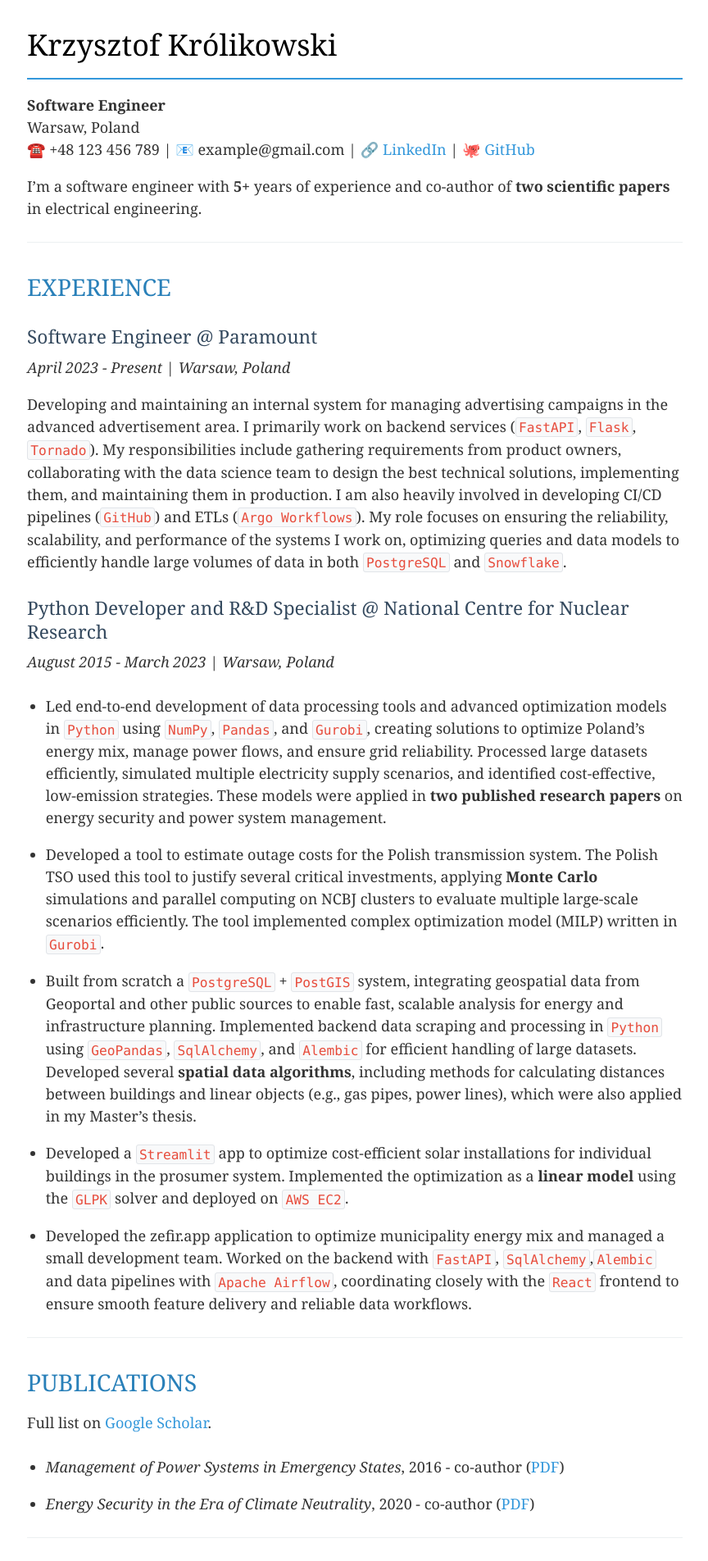
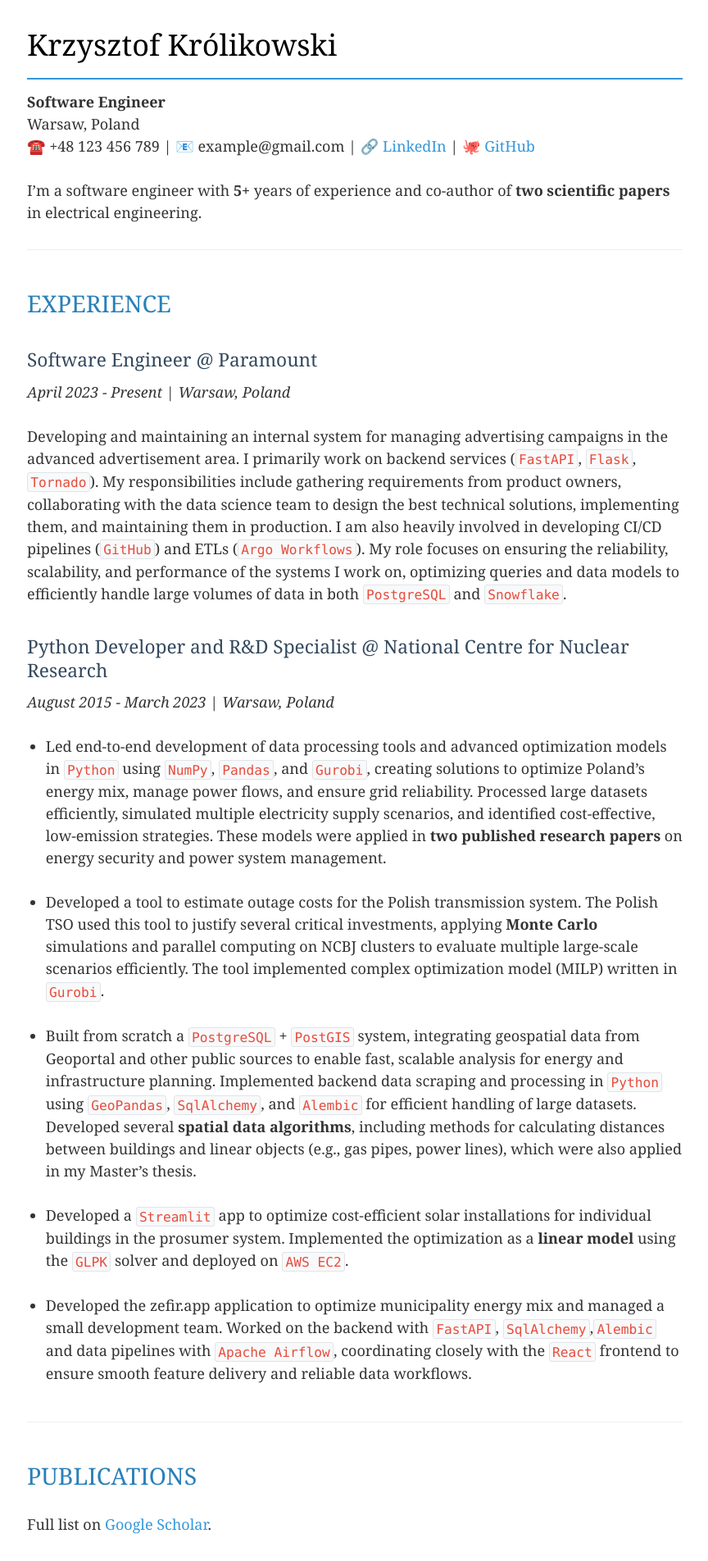
Before and after one commit to ohmycoffe/resume, a Jekyll site: the page built from index.md, in a window 1280 px wide. Shown: the top 1904 px of the page at 82% size, without its empty margins (207-1071 px from the left). Built offline with Jekyll 4.4.1, drawn with Linux system fonts in a browser that asks for light colours.

Commit message:
Revert "use margins instead paddings"
This reverts commit 403f4dbd6498fa16cf0f81e8d4d04a47e36dc72f.

```diff
--- a/assets/css/style.scss
+++ b/assets/css/style.scss
@@ -21,13 +21,12 @@ h1, h2, h3 {
 	color: #000;
 	font-weight: normal;
 	line-height: 1.26em;
-	margin: 1.26em 0 0 0;
+	padding: 1em 0 .5em 0;
 }
 
 h1 {
 	font-size: 2em;
-	margin-top: 0;
-  padding-bottom: 0.5em;
+	padding-top: 0;
   border-bottom: 2px solid #3498db;
 }
 
@@ -45,16 +44,16 @@ h3 {
 
 p {
 	line-height: 1.5em;
-	margin: 1em 0 0 0;
+	padding: .75em 0;
 }
 
 h3+p {
-  margin-top: 0.5em;
+  padding-top: 0;
 }
 
 ul {
   padding-left: 1.26em;
-  margin: 1.5em 0 1.5em 0;
+  padding-bottom: 0.75em;
 }
 
 li {
@@ -75,7 +74,7 @@ hr {
   border: none;
   height: 1px;
   background-color: #ecf0f1;
-  margin: 1.5em 0;
+  margin: 1em 0;
 }
 
 code {
@@ -98,7 +97,7 @@ code:hover {
   display: flex;
   flex-wrap: wrap;
   gap: 0.5em;
-  margin: 1.5em 0 1.5em 0;
+  padding: .75em 0;
 }
 
 .tech-pill {
@@ -129,19 +128,19 @@ code:hover {
   }
 
   h1, h2, h3 {
-    margin-top: 1em;
+    padding: .75em 0 .25em 0;
   }
 
   p {
-    margin-top: .75e;
+    padding: .5em 0;
   }
 
   ul {
-    margin: 1em 0 1em 0;
+    padding-bottom: .5em;
   }
 
   .tech-pills {
     gap: 0.25em;
-    margin: 1em 0 1em 0;
+    padding: .5em 0;
   }
 }
```
